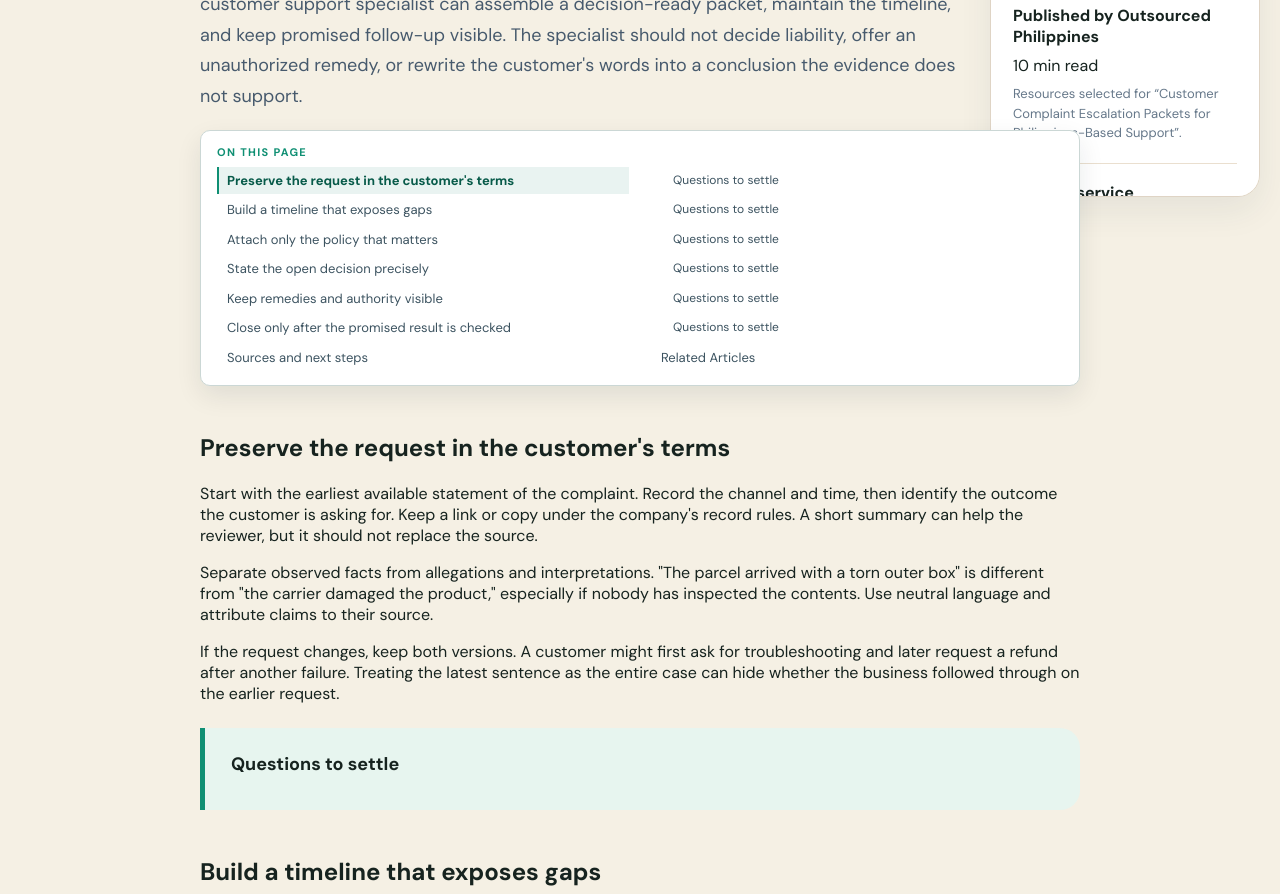
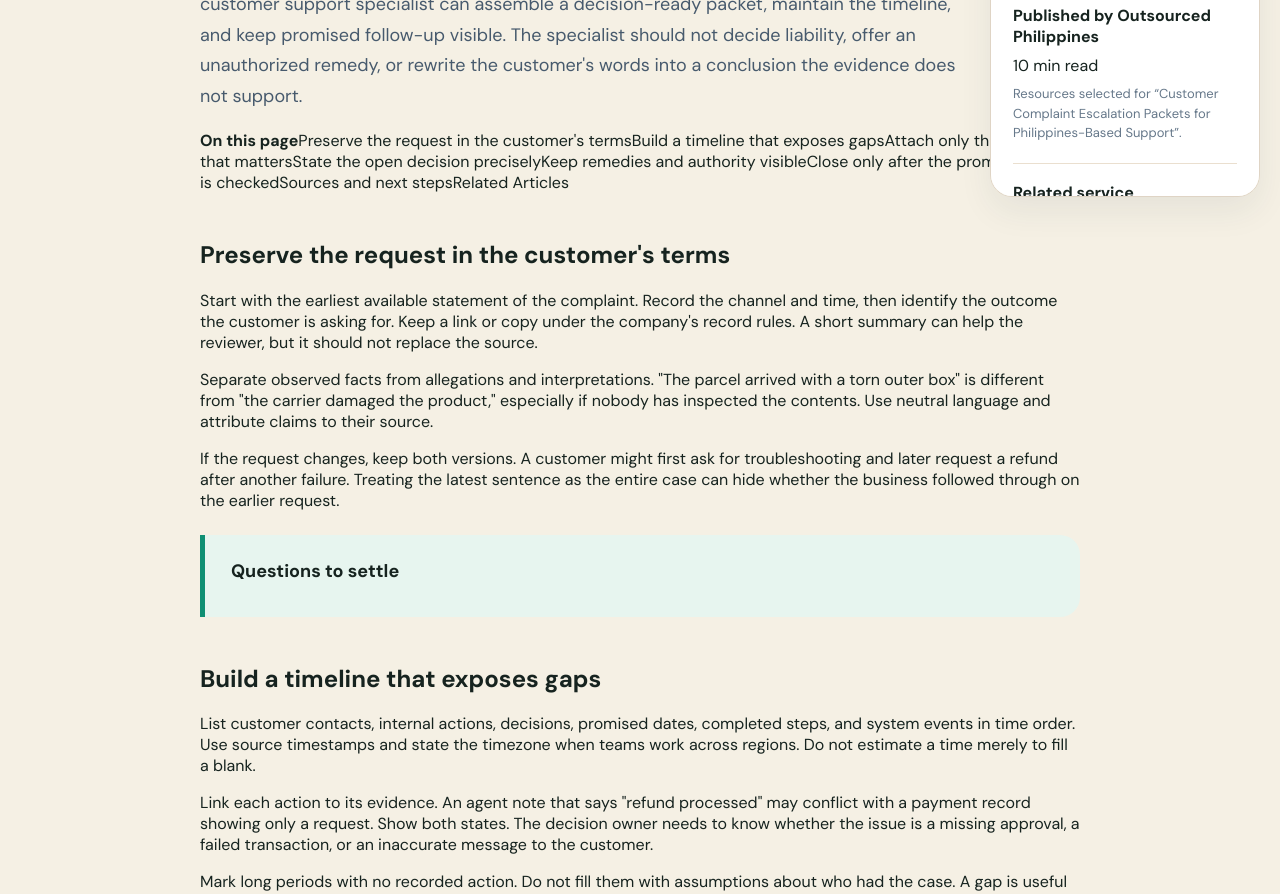
Before and after one commit to coolifystealthagents/outsourcedphilippines, a Next.js app: page /blog/philippines-customer-complaint-escalation-packet in a window 1280 px wide. Shown: the part 1240-2134 px from the top of the page. Built offline with nearby package versions, Linux system fonts and the light colour scheme.

Commit message:
fix: render the blog ToC in the server response

```diff
--- a/app/blog/[slug]/page.tsx
+++ b/app/blog/[slug]/page.tsx
@@ -129,7 +129,7 @@ export default async function Post({ params }: { params: Promise<{ slug: string
             {publishedAt && <time dateTime={publishedAt}>Published {formatReaderDate(publishedAt)}</time>}
             <img src={heroImage} alt={`Editorial illustration for ${post.title}`} width={1200} height={630} style={{ width: '100%', height: 'auto', borderRadius: 18, margin: '1.5rem 0' }} />
             <p className="article-intro">{basic.intro}</p>
-            <StickyArticleToc scope="article" initialItems={basicToc} />
+            <nav className="hat-toc-desktop sticky" aria-label="On this page"><strong>On this page</strong>{basicToc.map((item) => <a key={item.id} href={`#${item.id}`}>{item.label}</a>)}</nav>
             {Array.isArray((basic as { routeBody?: readonly string[] }).routeBody) && <section className="article-section" aria-labelledby="route-local-guide">
               <h2 id="route-local-guide">The route-local operating guide</h2>
               {(basic as unknown as { routeBody: readonly string[] }).routeBody.filter((paragraph: string) => !paragraph.startsWith('Route-local closeout.')).map((paragraph: string) => <p key={paragraph}>{paragraph}</p>)}
```
